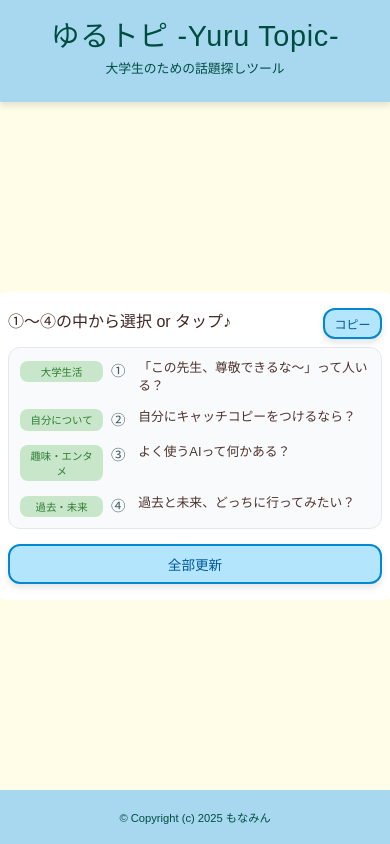
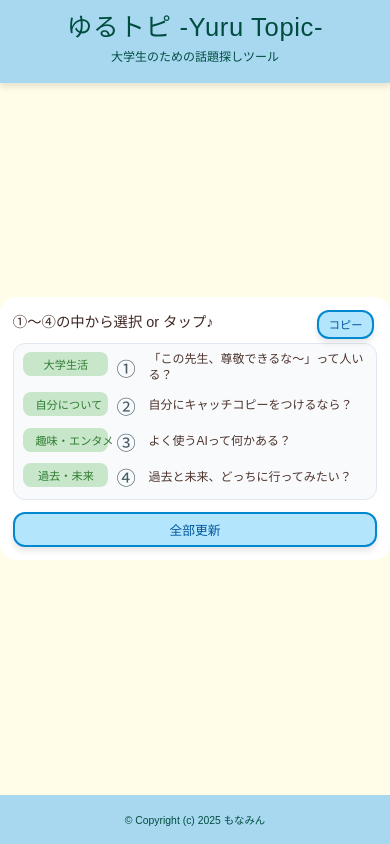
Before and after one commit to Monamin-53/Yuru_Topic, a plain HTML site: page yuru_topic.html in a window 390 px wide. Drawn offline with Linux system fonts and the light colour scheme; a web font is replaced by a local one.

Commit message:
Update yuru_topic.html

```diff
--- a/yuru_topic.html
+++ b/yuru_topic.html
@@ -11,6 +11,9 @@
 
     <style>
         /* --- 全体のスタイル --- */
+        *, *::before, *::after {
+            box-sizing: border-box;
+        }
         body {
             font-family: 'Yusei Magic', sans-serif;
             margin: 0;
@@ -60,7 +63,7 @@
             padding: 1.5rem;
             width: 98%;
             max-width: 700px;
-            margin: 0.5rem auto;
+            margin: 0.5rem auto 0;
             display: flex;
             flex-direction: column;
             gap: 1rem;
@@ -107,14 +110,14 @@
             border-radius: 0.5rem;
             font-size: 0.8rem;
             font-weight: 400;
-            width: 95px;
+            width: 100px;
             text-align: center;
             flex-shrink: 0;
-            margin-top: 0.1rem;
+            white-space: nowrap;
         }
         .topic-item {
             display: flex;
-            align-items: flex-start;
+            align-items: center;
             gap: 0.8rem;
             flex-grow: 1;
         }
@@ -183,15 +186,18 @@
             font-size: 0.9rem;
             color: #01579b;
             text-align: center;
-            animation: fadeIn 0.5s ease-out;
             margin-top: 0.8rem;
+            transition: opacity 0.3s ease-in-out, visibility 0.3s ease-in-out;
+            width: 98%;
+            max-width: 700px;
         }
         @keyframes fadeIn {
             from { opacity: 0; transform: translateY(10px); }
             to { opacity: 1; transform: translateY(0); }
         }
         .hidden {
-            display: none;
+            opacity: 0;
+            visibility: hidden;
         }
         footer {
             background-color: #a7d8f0;
@@ -204,26 +210,32 @@
 
         /* --- レスポンシブ対応 --- */
         @media (max-width: 640px) {
-            header h1 { font-size: 1.8rem; }
-            header p { font-size: 0.8rem; }
+            header { padding: 0.4rem 1rem; }
+            header h1 { font-size: 1.6rem; }
+            header p { font-size: 0.75rem; }
+            .container {
+                padding: 0;
+            }
             .card {
                 width: 100%; /
                 border-radius: 0;
                 box-shadow: none;
                 margin: 0;
-                padding: 1rem;
-                gap: 0.4rem;
+                padding: 0.8rem;
+                gap: 0.3rem;
             }
-            .card h2 { font-size: 1.0rem; }
-            .topic-row { padding: 0.3rem; gap: 0.5rem; }
-            .topic-genre-tag { width: 70px; font-size: 0.65rem; padding: 0.2rem 0.4rem; }
-            .topic-number { font-size: 0.9rem; }
-            .topic-text { font-size: 0.8rem; line-height: 1.4; }
-            #generateTopicsButton { font-size: 0.85rem; padding: 0.5rem 0.8rem; margin-top: 0.5rem; }
-            #copyAllTopicsButton { top: 1rem; right: 1rem; padding: 0.3rem 0.6rem; font-size: 0.75rem;}
-            #topicsDisplay { padding: 0.4rem; gap: 0.2rem; }
-            .message-box { font-size: 0.8rem; padding: 0.4rem; }
-            footer { padding: 0.5rem; font-size: 0.7rem; }
+            .card h2 { font-size: 0.9rem; }
+            .topic-row { padding: 0.2rem 0.3rem; gap: 0.5rem; }
+            .topic-genre-tag {
+                font-size: 0.7rem;
+                width: 85px;
+            }
+            .topic-text { font-size: 0.75rem; line-height: 1.3; }
+            #generateTopicsButton { font-size: 0.8rem; padding: 0.4rem 0.8rem; margin-top: 0.4rem; }
+            #copyAllTopicsButton{ top: 0.8rem; right: 1rem; padding: 0.3rem 0.6rem; font-size: 0.7rem;}
+            #topicsDisplay { padding: 0.3rem; gap: 0.1rem; }
+            .message-box { font-size: 0.75rem; padding: 0.4rem; margin-top: 0.4rem; }
+            footer { padding: 0.4rem; font-size: 0.65rem; }
         }
     </style>
 </head>
@@ -245,10 +257,10 @@
             </div>
 
             <button id="generateTopicsButton" class="button">全部更新</button>
+        </div>
 
-            <div id="copyMessage" class="message-box hidden">
-                <!-- コピー成功メッセージがここに表示されます -->
-            </div>
+        <div id="copyMessage" class="message-box hidden">
+            <!-- コピー成功メッセージがここに表示されます -->
         </div>
     </div>
 
```
